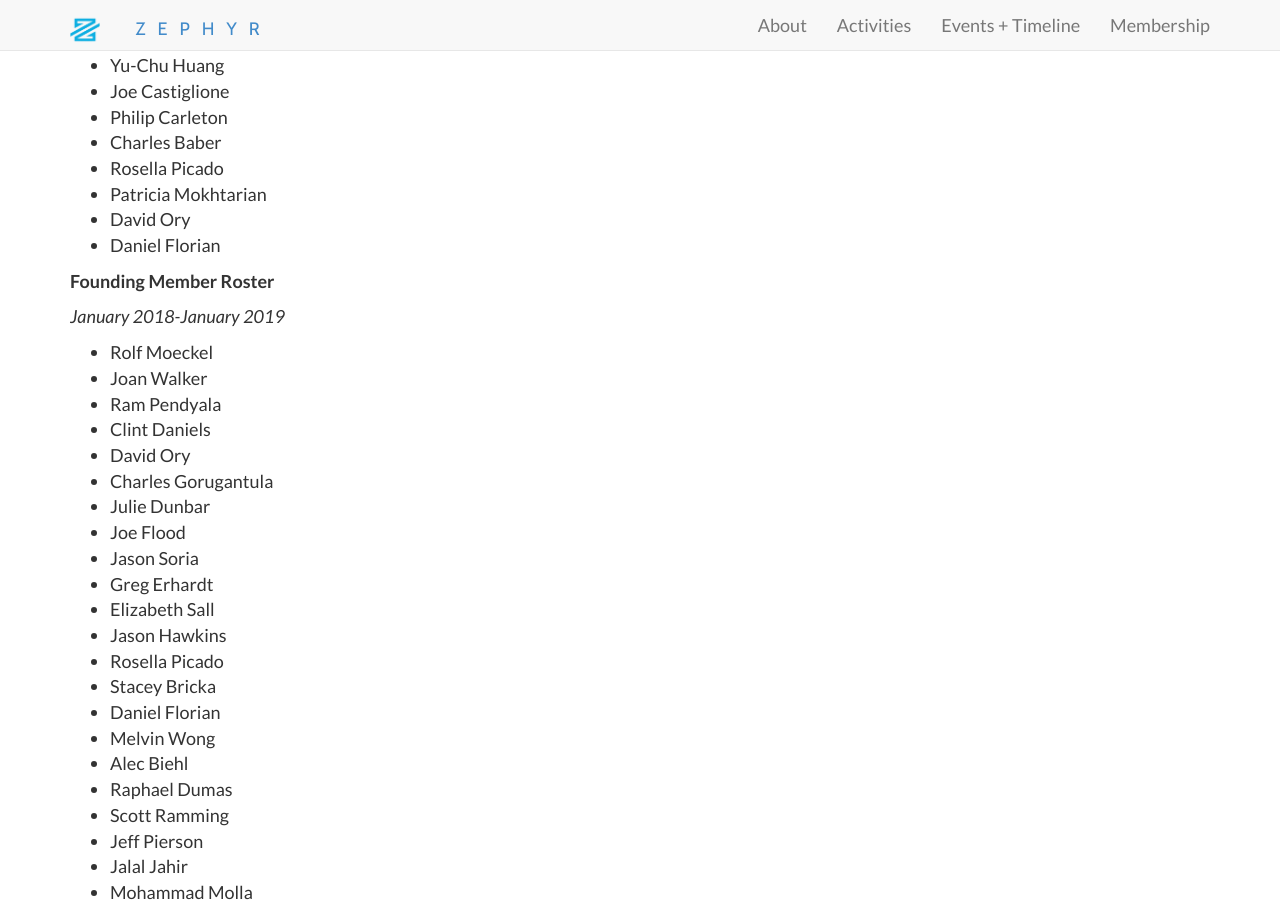
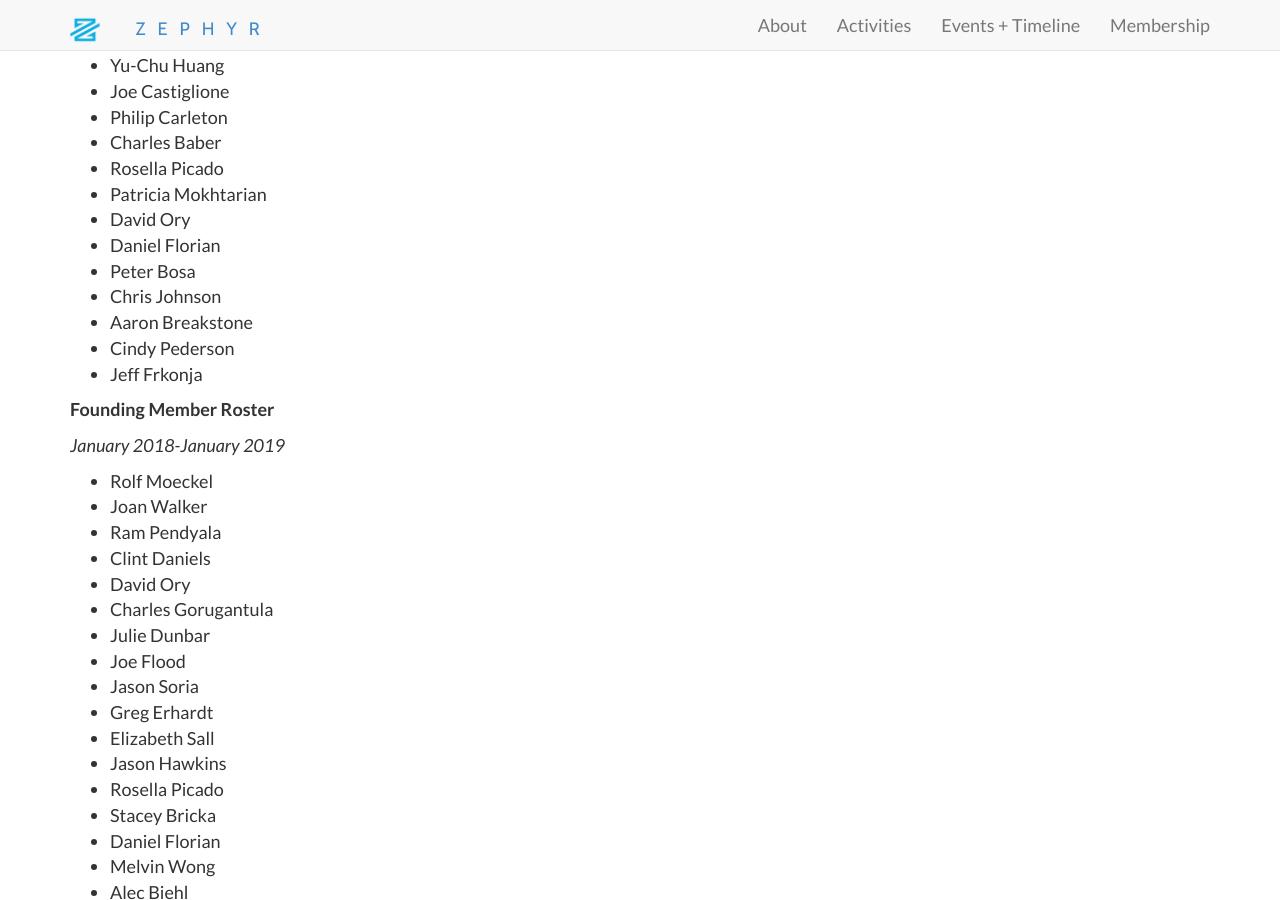
Before and after one commit to ZephyrTransport/zephyr-website, a Jekyll site: the page built from members.md, in a window 1280 px wide and 900 px high, scrolled down 1162 px. Built offline with Jekyll 4.4.1, drawn with Linux system fonts in a browser that asks for light colours; nearby versions of some CDN libraries.

Commit message:
Fixes MTC logo; adds metro members

```diff
--- a/members.md
+++ b/members.md
@@ -50,6 +50,11 @@ Member’s are at the heart of the Zephyr Foundation’s organizational structur
  * Patricia Mokhtarian
  * David Ory
  * Daniel Florian
+ * Peter Bosa
+ * Chris Johnson
+ * Aaron Breakstone
+ * Cindy Pederson
+ * Jeff Frkonja
 
 **Founding Member Roster**
 
```
Also changed, not shown: img/logos/MTC-logo.png.
